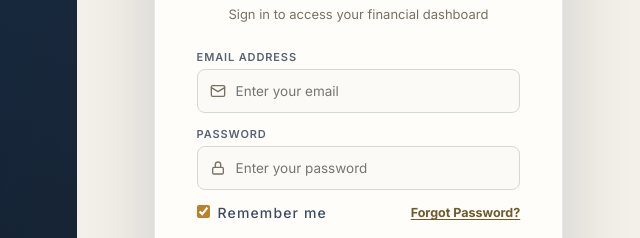
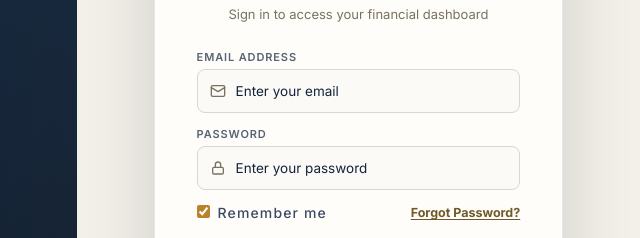
Before and after one commit to happynetdms-design/PRO-CLAUDE, a website built with Vite: page index.html in a window 1280 px wide. Shown: the part 346-584 px from the top of the page, 640-1280 px from the left. Built offline with nearby package versions, Linux system fonts and the light colour scheme.

Commit message:
Fix login input text visibility

```diff
--- a/styles/auth.css
+++ b/styles/auth.css
@@ -73,7 +73,17 @@
 .login-input-wrap{position:relative;}
 .login-input-wrap svg{position:absolute; left:13px; top:50%; transform:translateY(-50%); width:16px; height:16px; color:var(--muted); pointer-events:none;}
 .login-input-wrap input{padding-left:38px;}
-.login-input-wrap input{box-sizing:border-box; width:100%; border-radius:8px; background:#fbfaf7; border-color:#d9d7d0; min-height:44px;}
+.login-input-wrap input{
+  box-sizing:border-box; width:100%; border-radius:8px; background:#fbfaf7; border-color:#d9d7d0;
+  min-height:44px; color:#132339; caret-color:#132339; font-family:'Inter',sans-serif; font-size:13.5px;
+  -webkit-text-fill-color:#132339;
+}
+.login-input-wrap input::placeholder{color:#8b887f; opacity:1;}
+.login-input-wrap input:-webkit-autofill,
+.login-input-wrap input:-webkit-autofill:hover,
+.login-input-wrap input:-webkit-autofill:focus{
+  -webkit-text-fill-color:#132339; -webkit-box-shadow:0 0 0 1000px #fbfaf7 inset; transition:background-color 9999s ease-in-out 0s;
+}
 .login-input-wrap input:focus{border-color:var(--gold-deep); box-shadow:0 0 0 3px rgba(217,164,65,.14); background:#fff;}
 .password-hint{font-size:11.5px; color:var(--muted); margin-top:6px;}
 .password-hint.valid{color:var(--good);}
```
